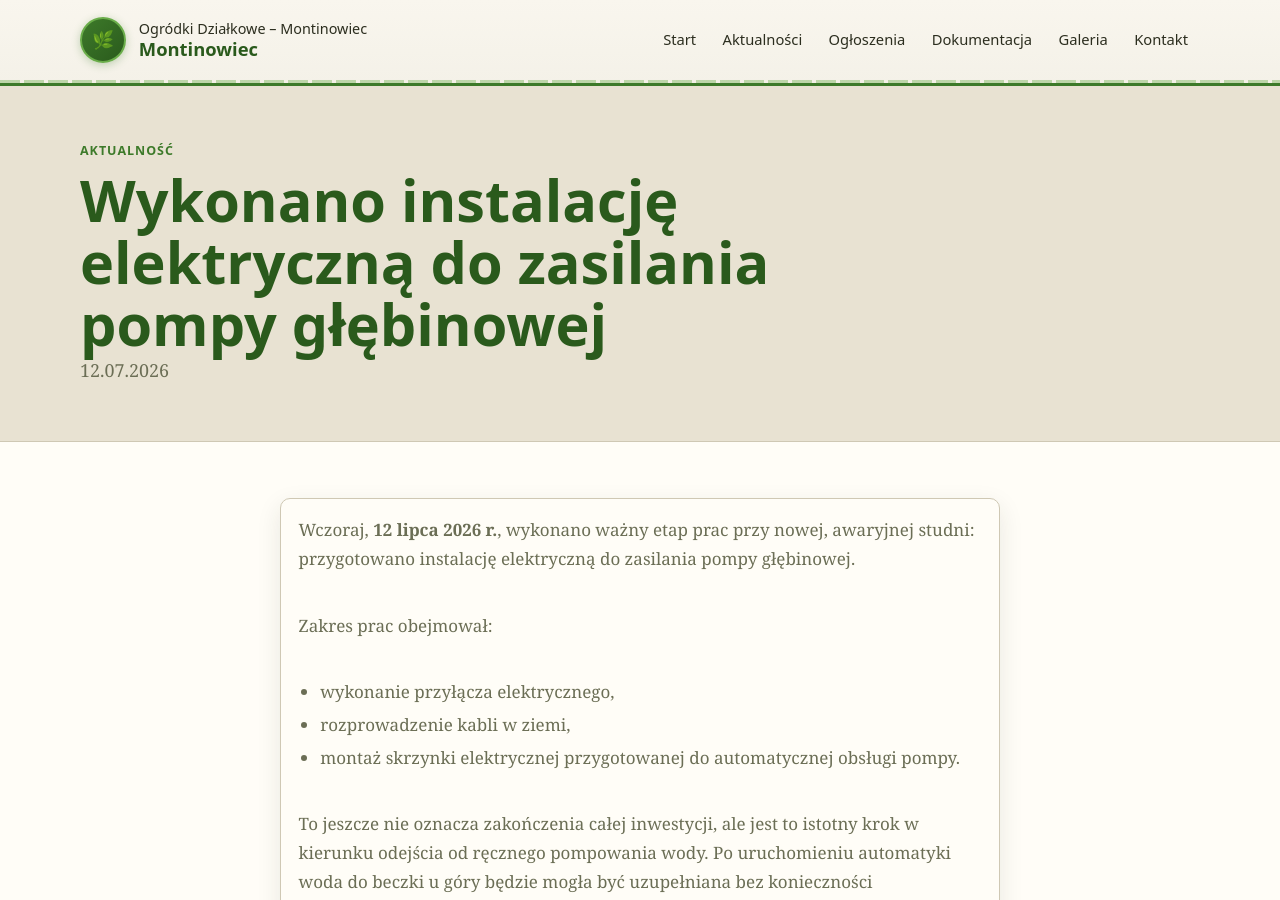
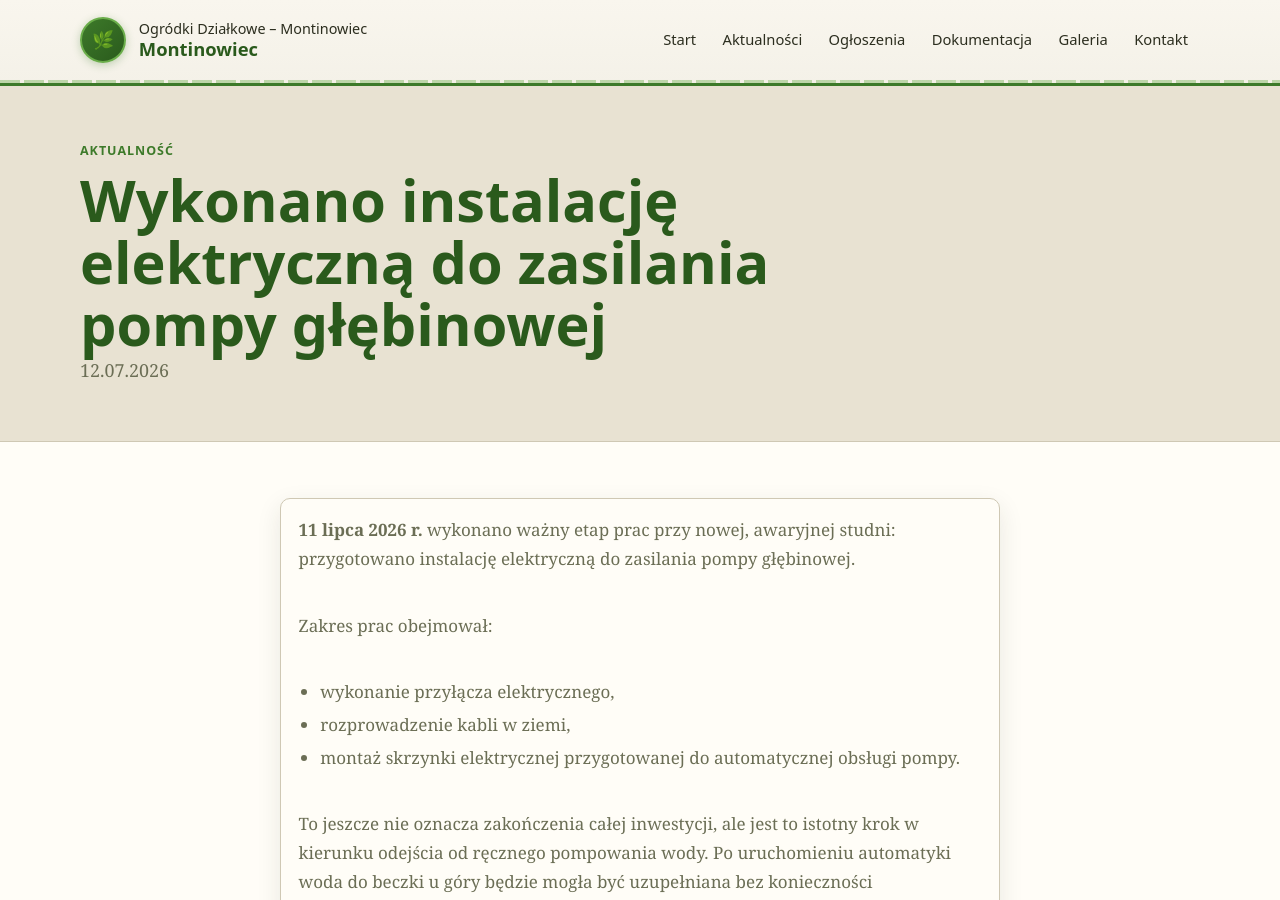
Before and after one commit to brxie/montin-page, a Jekyll site: the page built from _announcements/2026-07-12-instalacja-elektryczna-studnia.md, in a window 1280 px wide and 900 px high. Built offline with Jekyll 4.4.1, drawn with Linux system fonts in a browser that asks for light colours.

Commit message:
Use absolute date in well update

```diff
--- a/_announcements/2026-07-12-instalacja-elektryczna-studnia.md
+++ b/_announcements/2026-07-12-instalacja-elektryczna-studnia.md
@@ -3,12 +3,12 @@ title: "Wykonano instalację elektryczną do zasilania pompy głębinowej"
 date: 2026-07-12
 type: "Aktualność"
 level: "info"
-description: "Wczoraj, 12 lipca 2026 r., wykonano ważny etap prac przy nowej, awaryjnej studni: instalację elektryczną do zasilania pompy głębinowej. Kolejnym etapem będzie wkopanie betonowej komory, doprowadzenie przewodów elektrycznych i hydraulicznych oraz montaż pompy."
+description: "11 lipca 2026 r. wykonano ważny etap prac przy nowej, awaryjnej studni: instalację elektryczną do zasilania pompy głębinowej. Kolejnym etapem będzie wkopanie betonowej komory, doprowadzenie przewodów elektrycznych i hydraulicznych oraz montaż pompy."
 slug: instalacja-elektryczna-studnia-2026-07
 link: "/galeria/instalacja-elektryczna-studnia/"
 ---
 
-Wczoraj, **12 lipca 2026 r.**, wykonano ważny etap prac przy nowej, awaryjnej studni: przygotowano instalację elektryczną do zasilania pompy głębinowej.
+**11 lipca 2026 r.** wykonano ważny etap prac przy nowej, awaryjnej studni: przygotowano instalację elektryczną do zasilania pompy głębinowej.
 
 Zakres prac obejmował:
 
--- a/_data/announcements.yml
+++ b/_data/announcements.yml
@@ -15,7 +15,7 @@
   date: 2026-07-12
   type: "Aktualność"
   level: "info"
-  description: "Wczoraj, 12 lipca 2026 r., wykonano ważny etap prac przy nowej, awaryjnej studni: instalację elektryczną do zasilania pompy głębinowej. Kolejnym etapem będzie wkopanie betonowej komory, doprowadzenie przewodów elektrycznych i hydraulicznych oraz montaż pompy. Prace udało się zrealizować dzięki wspólnemu, bezinteresownemu zaangażowaniu działkowiczów."
+  description: "11 lipca 2026 r. wykonano ważny etap prac przy nowej, awaryjnej studni: instalację elektryczną do zasilania pompy głębinowej. Kolejnym etapem będzie wkopanie betonowej komory, doprowadzenie przewodów elektrycznych i hydraulicznych oraz montaż pompy. Prace udało się zrealizować dzięki wspólnemu, bezinteresownemu zaangażowaniu działkowiczów."
   link: "/galeria/instalacja-elektryczna-studnia/"
 
 - title: "Zebranie działkowców – 18 lipca 2026 r."
```
